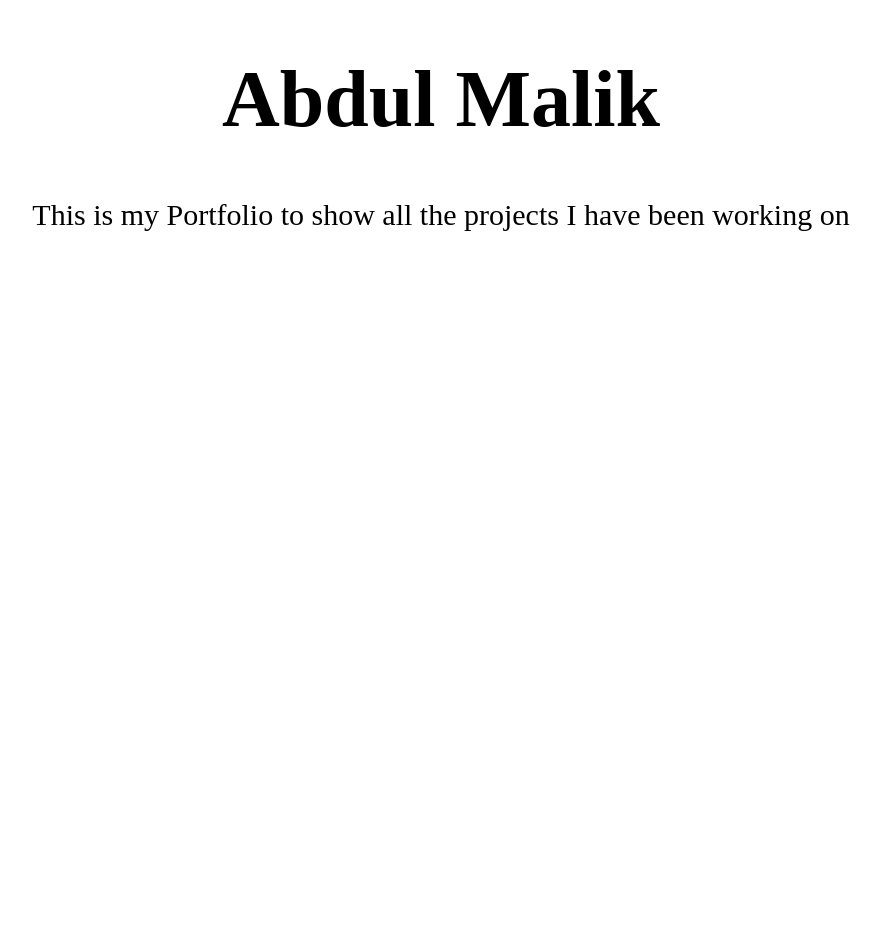
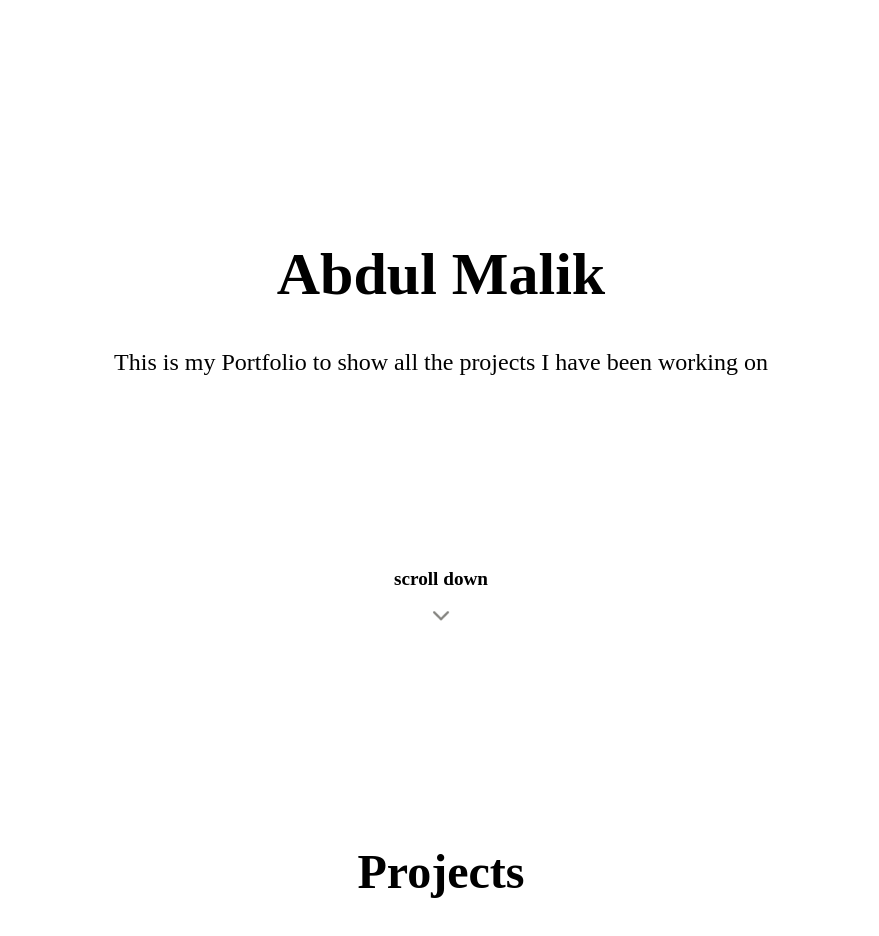
Before and after one commit to AbdulMalik9405/AbdulMalik9405.github.io, a plain HTML site: page index.html in a window 1280 px wide. Shown: the whole page, without its empty margins (199-1078 px from the left). Before the commit the page ends 800 px from the top, so only its background shows below. Drawn offline with Linux system fonts and the light colour scheme.

Commit message:
Added an arrow/scroll direction which will lead to the new Projects section. Added css for all classes

```diff
--- a/PortfolioCss.css
+++ b/PortfolioCss.css
@@ -1,9 +1,27 @@
 h1 {
     text-align: center;
-    font-size: 80px;
+    font-size: 2.5em;
 }
 
 .Intro {
     text-align: center;
-    font-size: 30px;
+    font-size: 1.5em;
+    margin-top: 10em
 }
+
+.Projects {
+    text-align: center;
+    font-size: 2em;
+    margin-top: 6.5em;
+}
+
+.Arrow {
+    text-align: center;
+    font-size: 0.8em;
+    margin-top: 15em;
+}
+
+img {
+    width:2em;
+    height:2em;
+}
--- a/index.html
+++ b/index.html
@@ -11,4 +11,13 @@
   <p>This is my Portfolio to show all the projects I have been working on</p>
 </div>
 
+<div class = "Arrow">
+  <p><h2>scroll down</h2></p>
+  <img src = "scrollarrow.webp">
+</div>
+
+<div class = "Projects">
+  <p><h2>Projects</h2></p>
+</div>
+
 </body>
```
Also changed, not shown: scrollarrow.webp (added).
